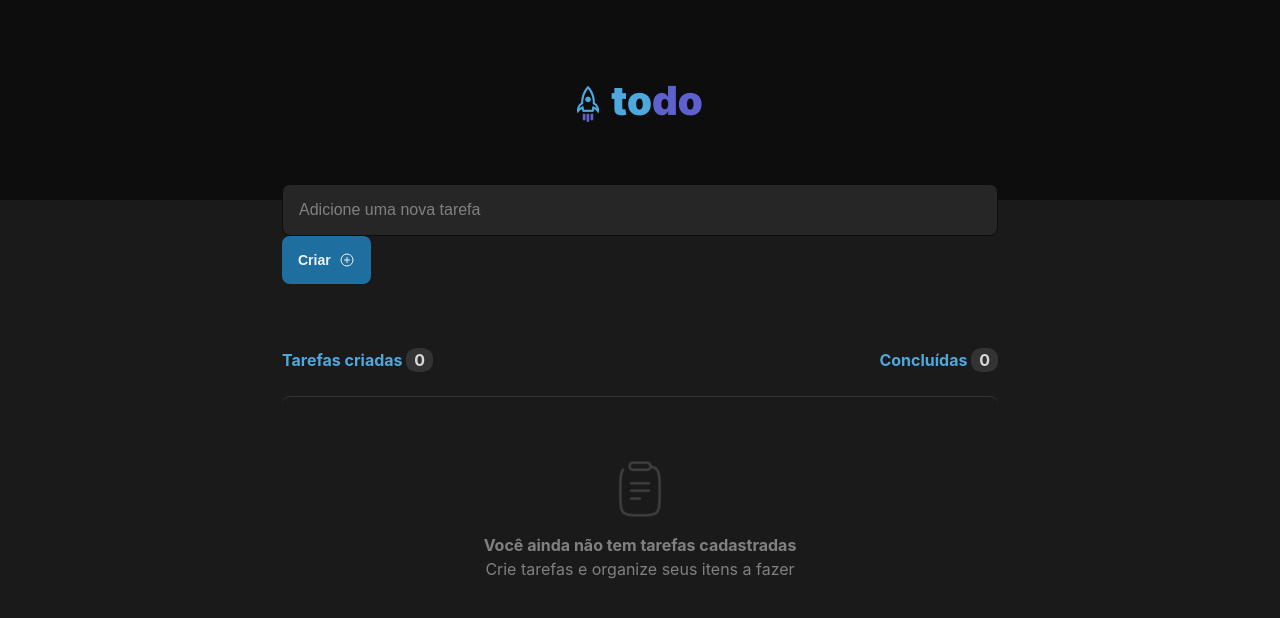
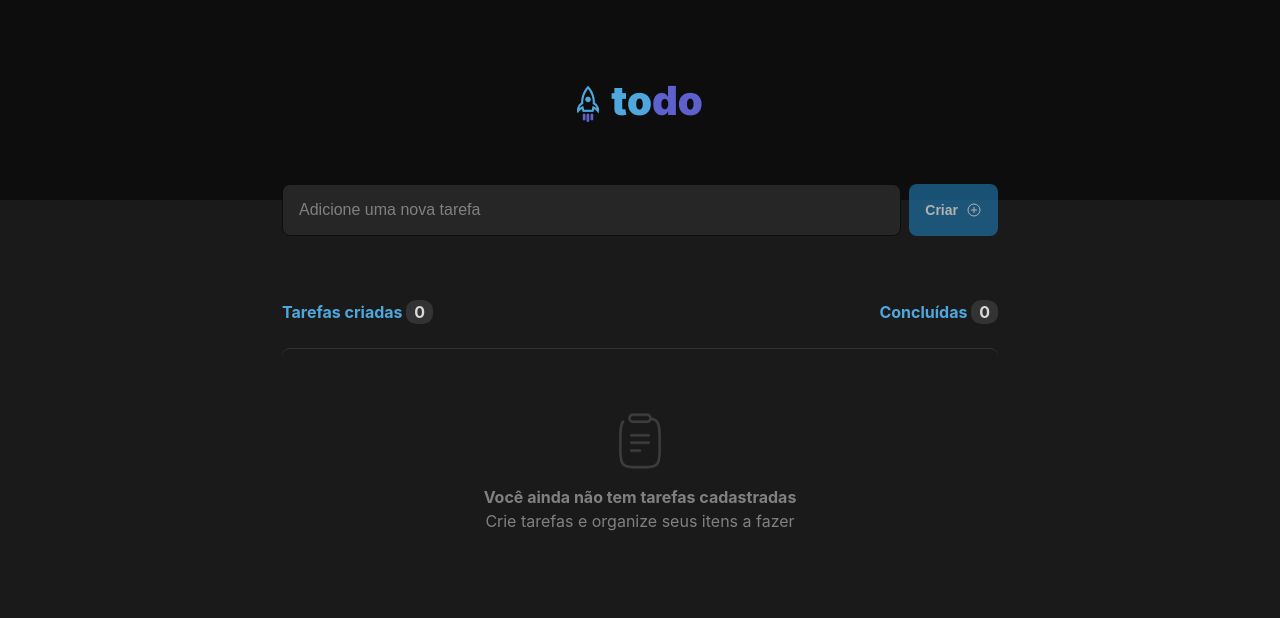
Before and after one commit to SamilisBrito/to-do-list, a React (Vite) app: page / in a window 1280 px wide. Shown: the top 618 px of the page. Built offline with nearby package versions, Linux system fonts and the light colour scheme.

Commit message:
feat: import, interface, estados etc.

```diff
--- a/src/components/InputAddTask.tsx
+++ b/src/components/InputAddTask.tsx
@@ -1,12 +1,43 @@
-import styles from './InputAddTask.module.css';
 import { PlusCircle } from "phosphor-react";
-export function InputAddTask() {
+import { ChangeEvent, useState } from "react";
+import styles from "./InputAddTask.module.css";
+
+interface InputAddTaskProps {
+  onAddTask: (content: string) => void;
+}
+
+export function InputAddTask({ onAddTask }: InputAddTaskProps) {
+  const [newTask, setNewTask] = useState("");
+
+  function handleContent(event: ChangeEvent<HTMLInputElement>) {
+    setNewTask(event.target.value);
+  }
+
+  function handleAddTask() {
+    if (newTask.trim().length > 0) {
+      onAddTask(newTask);
+      setNewTask("");
+    }
+  }
+
+  const isTaskEmpty = newTask.length === 0;
+
   return (
-    <>
-      <input className={styles.newTask} type="text" id="" placeholder="Adicione uma nova tarefa" />
-      <button className={styles.createButton} type="button">
-        Criar <PlusCircle size={16}/>
+    <form className={styles.form}>
+      <input
+        onChange={handleContent}
+        value={newTask}
+        className={styles.newTask}
+        placeholder="Adicione uma nova tarefa"
+      />
+      <button
+        onClick={handleAddTask}
+        className={styles.createButton}
+        type="submit"
+        disabled={isTaskEmpty}
+      >
+        Criar <PlusCircle size={16} />
       </button>
-    </>
+    </form>
   );
 }
```
